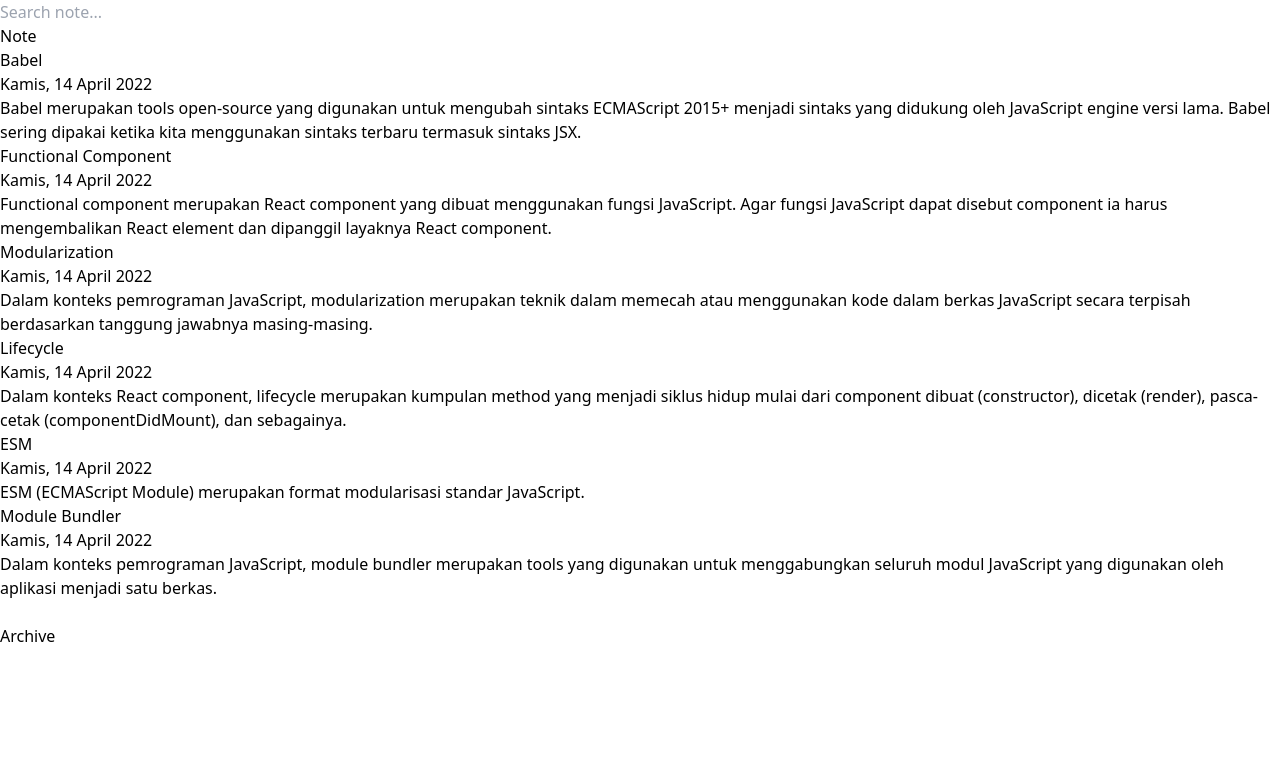
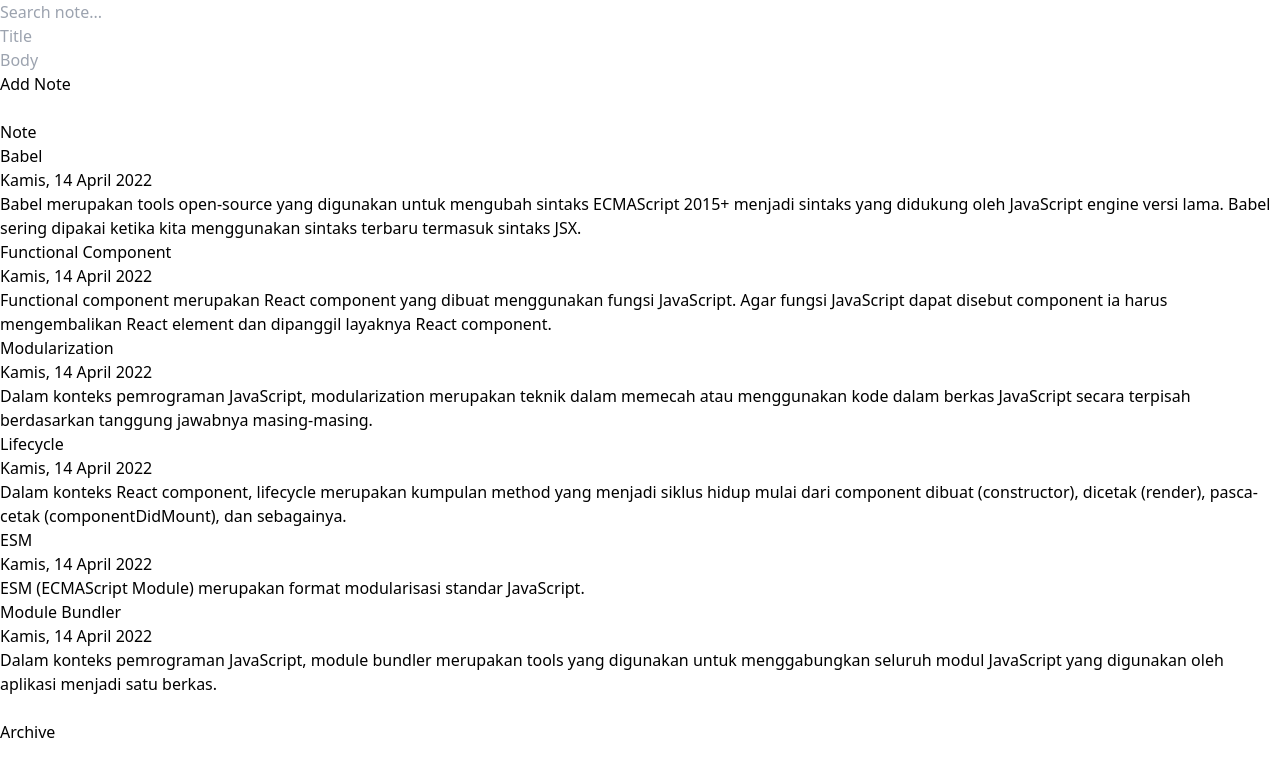
Before and after one commit to mawghan0/note-app, a React (Vite) app: page / in a window 1280 px wide. Shown: the top 776 px of the page. Built offline with nearby package versions, Linux system fonts and the light colour scheme.

Commit message:
add: formInput

```diff
--- a/src/App.jsx
+++ b/src/App.jsx
@@ -1,17 +1,26 @@
 import { getInitialData, showFormattedDate } from "./utils";
 import { useState } from "react";
 import SearchBar from "./components/SearchBar";
+import FormInput from "./components/FormInput";
 import ListItem from "./components/ListItem";
 
 function App() {
   const [datas, setDatas] = useState(getInitialData);
   const [filteredDatas, setFilteredDatas] = useState(datas);
-
   return (
     <>
       <SearchBar datas={datas} setFilteredDatas={setFilteredDatas} />
       <br />
-      <ListItem filteredDatas={filteredDatas} showFormattedDate={showFormattedDate}/>
+      <FormInput
+        datas={datas}
+        setDatas={setDatas}
+        setFilteredDatas={setFilteredDatas}
+      />
+      <br />
+      <ListItem
+        filteredDatas={filteredDatas}
+        showFormattedDate={showFormattedDate}
+      />
     </>
   );
 }
--- a/src/components/FormInput.jsx
+++ b/src/components/FormInput.jsx
@@ -0,0 +1,57 @@
+import PropTypes from "prop-types";
+import { useState } from "react";
+
+function FormInput({ datas, setDatas, setFilteredDatas }) {
+  const [title, setTitle] = useState("");
+  const [body, setBody] = useState("");
+
+  const addData = (event) => {
+    event.preventDefault();
+    const newNote = {
+      id: +new Date(),
+      title: title,
+      body: body,
+      createdAt: new Date().toISOString(),
+      archived: false,
+    };
+    const updatedData = [...datas, newNote];
+    setDatas(updatedData);
+    setFilteredDatas(updatedData);
+    setTitle("");
+    setBody("");
+  };
+
+  return (
+    <>
+      <form onSubmit={addData}>
+        <input
+          type="text"
+          placeholder="Title"
+          value={title}
+          onChange={(e) => {
+            setTitle(e.target.value);
+          }}
+        />
+        <br />
+        <input
+          type="text"
+          placeholder="Body"
+          value={body}
+          onChange={(e) => {
+            setBody(e.target.value);
+          }}
+        />
+        <br />
+        <button type="submit">Add Note</button>
+      </form>
+    </>
+  );
+}
+
+FormInput.propTypes = {
+  datas: PropTypes.array.isRequired,
+  setDatas: PropTypes.func.isRequired,
+  setFilteredDatas: PropTypes.func.isRequired,
+};
+
+export default FormInput;
```
Also changed, not shown: src/components/ArchiveList.jsx (deleted).
